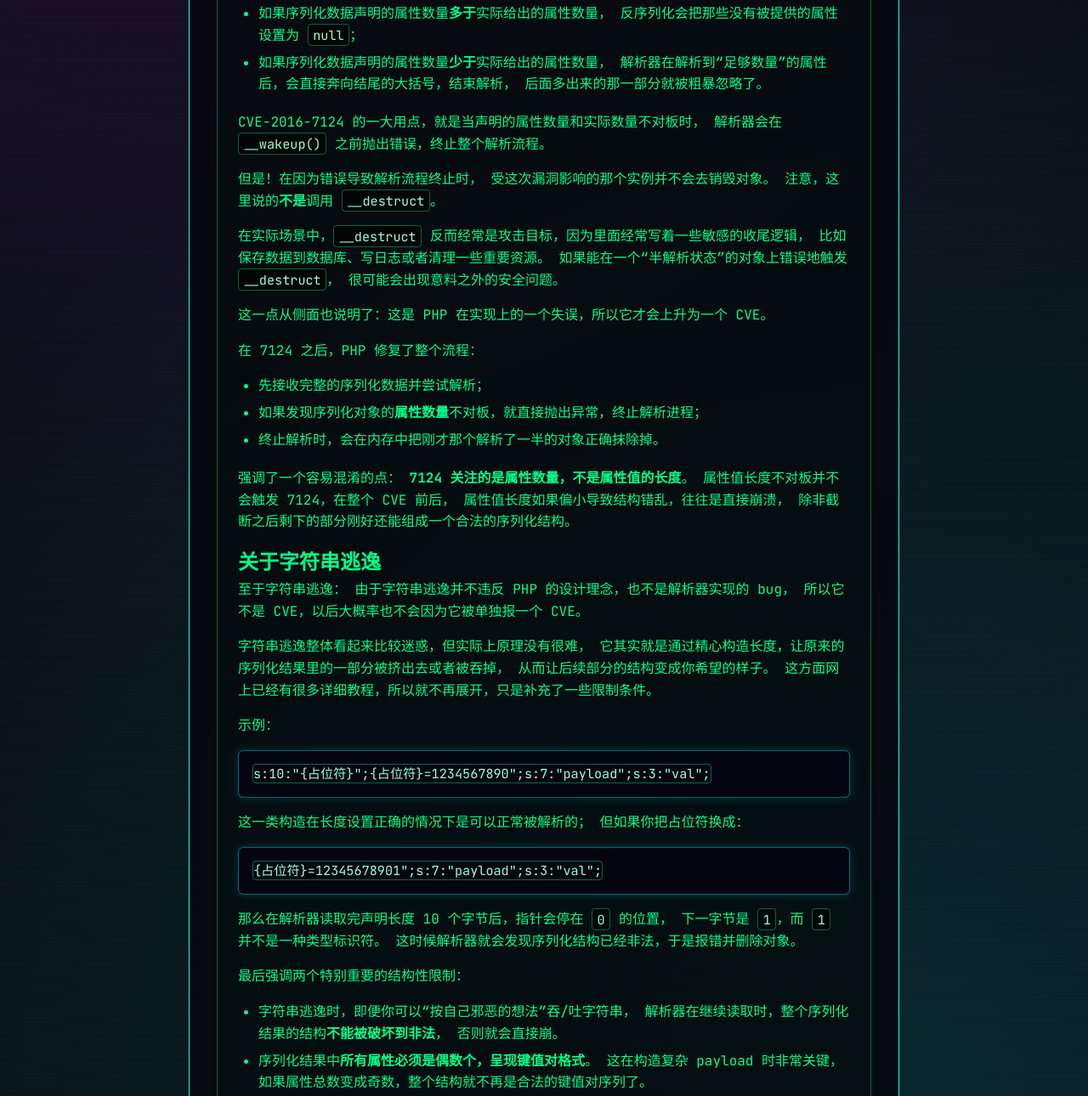
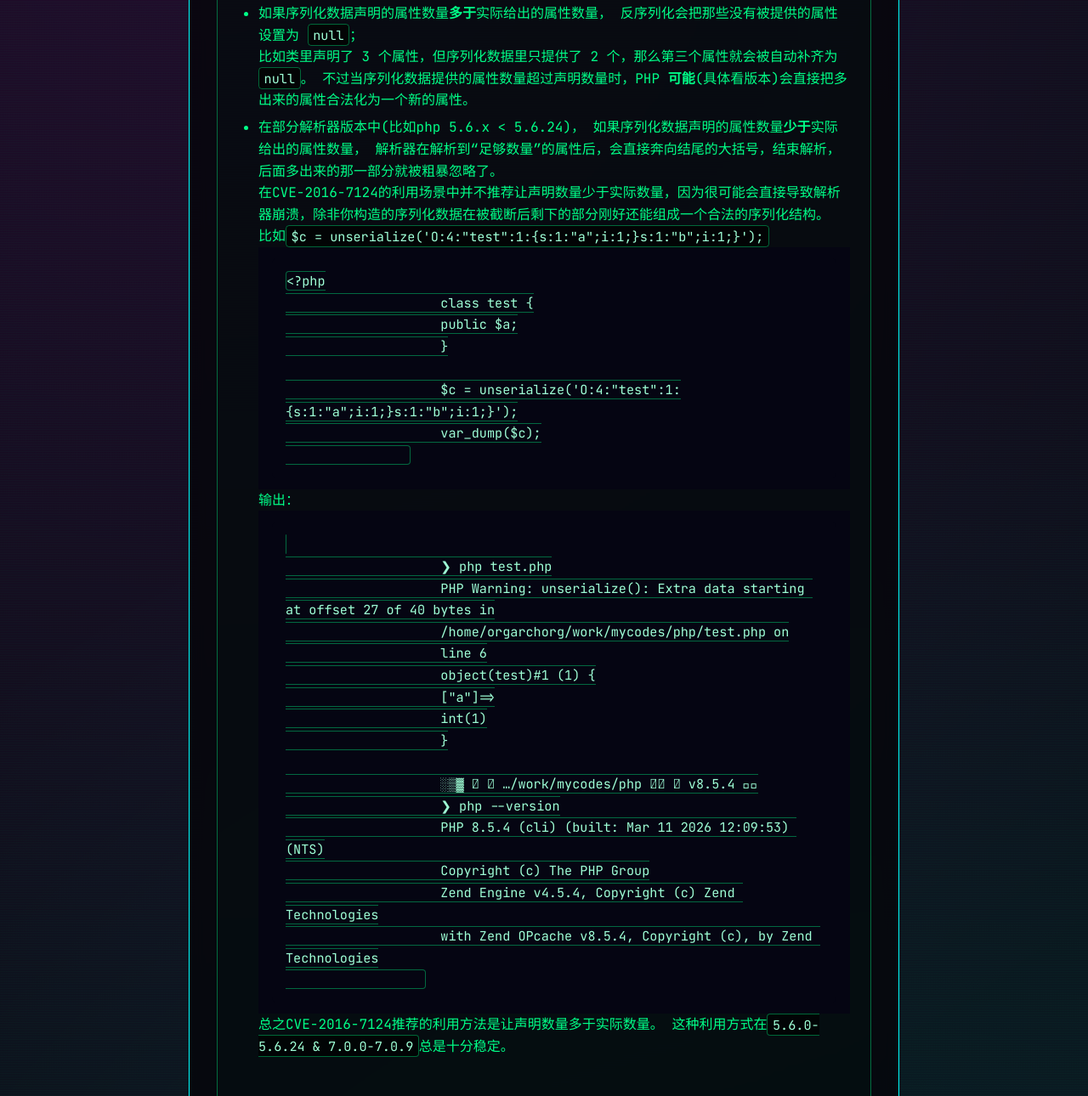
Before and after one commit to orangeTZ07/orangeTZ07.github.io, a plain HTML site: page cyber_security/ctf/try_to_understand_ctf_php_unserialize/index.html in a window 1280 px wide. Shown: the part 1951-3241 px from the top of the page at 85% size. Drawn offline with Linux system fonts and the light colour scheme; some packages are replaced by stand-ins of ours; a script that the page names is missing.

Commit message:
fix php unserialize article

```diff
--- a/cyber_security/ctf/try_to_understand_ctf_php_unserialize/index.html
+++ b/cyber_security/ctf/try_to_understand_ctf_php_unserialize/index.html
@@ -256,13 +256,55 @@
             <li>
               如果序列化数据声明的属性数量<strong>多于</strong>实际给出的属性数量，
               反序列化会把那些没有被提供的属性设置为 <code>null</code>；
+              <br>
+              比如类里声明了 3 个属性，但序列化数据里只提供了 2 个，那么第三个属性就会被自动补齐为 <code>null</code>。
+              不过当序列化数据提供的属性数量超过声明数量时，PHP <strong>可能</strong>(具体看版本)会直接把多出来的属性合法化为一个新的属性。
             </li>
             <li>
+              在部分解析器版本中(比如php 5.6.x &lt; 5.6.24)，
               如果序列化数据声明的属性数量<strong>少于</strong>实际给出的属性数量，
               解析器在解析到“足够数量”的属性后，会直接奔向结尾的大括号，结束解析，
-              后面多出来的那一部分就被粗暴忽略了。
+              后面多出来的那一部分就被粗暴忽略了。<br>
+              在CVE-2016-7124的利用场景中并不推荐让声明数量少于实际数量，因为很可能会直接导致解析器崩溃，除非你构造的序列化数据在被截断后剩下的部分刚好还能组成一个合法的序列化结构。
+              比如<code>$c = unserialize('O:4:"test":1:{s:1:"a";i:1;}s:1:"b";i:1;}');</code>
+              <div class="code-content" id="code1">
+                <pre><code>&lt;?php
+                    class test {
+                    public $a;
+                    }
+
+                    $c = unserialize('O:4:"test":1:{s:1:"a";i:1;}s:1:"b";i:1;}');
+                    var_dump($c);
+                </pre></code>
+              </div>
+
+              输出：
+
+              <div class="code-content" id="code1">
+                <pre><code>
+                    ❯ php test.php
+                    PHP Warning: unserialize(): Extra data starting at offset 27 of 40 bytes in
+                    /home/orgarchorg/work/mycodes/php/test.php on
+                    line 6
+                    object(test)#1 (1) {
+                    ["a"]=>
+                    int(1)
+                    }
+
+                    ░▒▓   …/work/mycodes/php   v8.5.4 
+                    ❯ php --version
+                    PHP 8.5.4 (cli) (built: Mar 11 2026 12:09:53) (NTS)
+                    Copyright (c) The PHP Group
+                    Zend Engine v4.5.4, Copyright (c) Zend Technologies
+                    with Zend OPcache v8.5.4, Copyright (c), by Zend Technologies
+                  </code></pre>
+              </div>
+
+              总之CVE-2016-7124推荐的利用方法是让声明数量多于实际数量。
+              这种利用方式在<code>5.6.0-5.6.24 & 7.0.0-7.0.9</code>总是十分稳定。
             </li>
           </ul>
+          <br>
           <p>
             CVE-2016-7124 的一大用点，就是当声明的属性数量和实际数量不对板时，
             解析器会在 <code>__wakeup()</code> 之前抛出错误，终止整个解析流程。
```
